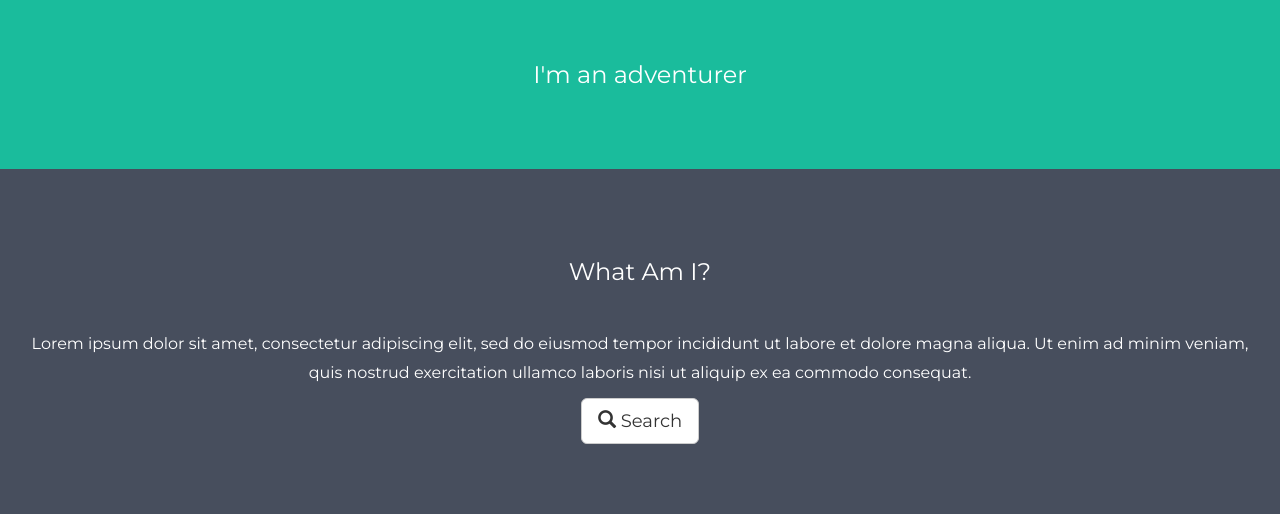
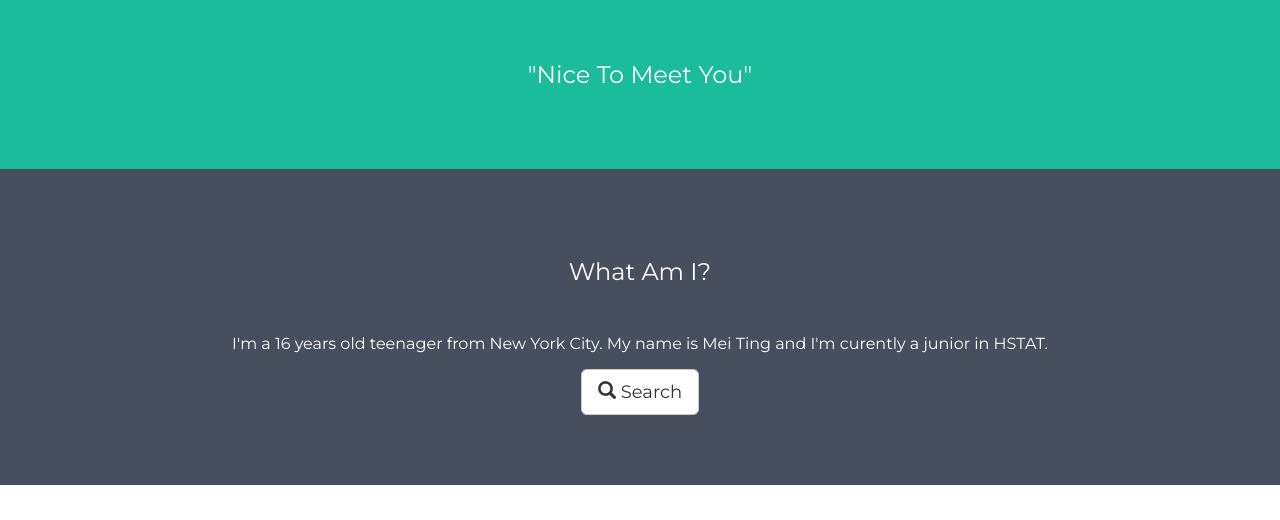
Before and after one commit to meitingi2005/meitingi2005.github.io, a plain HTML site: page index.html in a window 1280 px wide. Shown: the part 280-800 px from the top of the page. Drawn offline with nearby package versions, Linux system fonts and the light colour scheme.

Commit message:
add code

```diff
--- a/index.html
+++ b/index.html
@@ -79,13 +79,13 @@
 <div class="container-fluid bg-1 text-center">
   <h3 class="margin">Who Am I?</h3>
   <img src="meitingi.png" class="img-responsive img-circle margin" style="display:inline" alt="Bird" width="350" height="350">
-  <h3>I'm an adventurer</h3>
+  <h3>"Nice To Meet You"</h3>
 </div>
 
 <!-- Second Container -->
 <div class="container-fluid bg-2 text-center">
   <h3 class="margin">What Am I?</h3>
-  <p>Lorem ipsum dolor sit amet, consectetur adipiscing elit, sed do eiusmod tempor incididunt ut labore et dolore magna aliqua. Ut enim ad minim veniam, quis nostrud exercitation ullamco laboris nisi ut aliquip ex ea commodo consequat. </p>
+  <p>I'm a 16 years old teenager from New York City. My name is Mei Ting and I'm curently a junior in HSTAT. </p>
   <a href="#" class="btn btn-default btn-lg">
     <span class="glyphicon glyphicon-search"></span> Search
   </a>
```
